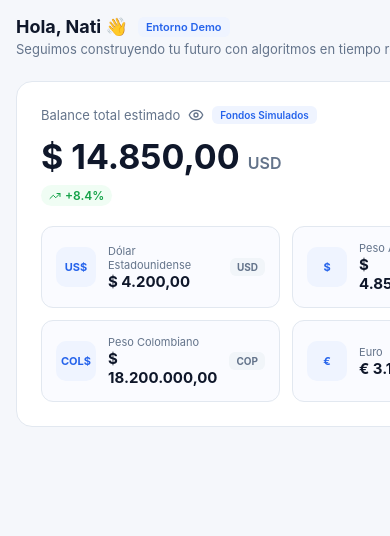
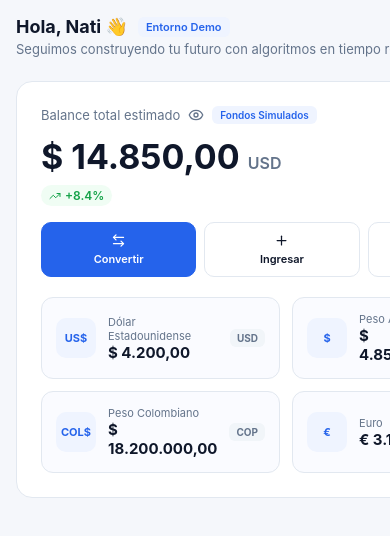
Before and after one commit to lNexapay/nexapay-frontend, a React (Vite) app: page /login in a window 390 px wide. Both pictures are taken after a click on the button 195 px from the left and 315 px from the top of the page. Shown: the top 536 px of the page. Built offline with nearby package versions, Linux system fonts and the light colour scheme; no server answers.

Commit message:
Dashboard: dos columnas y tarjeta NEXAPAY AI
El Dashboard pasa a una grilla de dos columnas (balance a la izquierda, NEXAPAY AI a la derecha) que se apila en pantallas angostas. Se agrega TarjetaAI con la sugerencia y el botón Preguntar.

```diff
--- /dev/null
+++ b/src/pages/Inicio/AccionesBalance.module.css
@@ -0,0 +1,53 @@
+.acciones {
+  display: flex;
+  gap: 8px;
+}
+
+.boton {
+  display: flex;
+  align-items: center;
+  gap: 6px;
+  height: 36px;
+  padding: 0 14px;
+  border: 1px solid var(--borde);
+  border-radius: 10px;
+  background: #fff;
+  color: var(--texto);
+  font-size: 13px;
+  font-weight: 600;
+  cursor: pointer;
+  transition: background 0.2s, border-color 0.2s;
+}
+
+.boton:hover {
+  background: #f8fafc;
+  border-color: #cbd5e1;
+}
+
+.principal {
+  background: var(--azul);
+  border-color: var(--azul);
+  color: #fff;
+}
+
+.principal:hover {
+  background: var(--azul-oscuro);
+  border-color: var(--azul-oscuro);
+}
+
+/* En mobile, los tres botones ocupan el ancho completo */
+@media (max-width: 900px) {
+  .acciones {
+    width: 100%;
+  }
+
+  .boton {
+    flex: 1;
+    justify-content: center;
+    flex-direction: column;
+    height: auto;
+    padding: 10px 6px;
+    gap: 4px;
+    font-size: 11px;
+  }
+}
--- /dev/null
+++ b/src/pages/Inicio/AccionesBalance.tsx
@@ -0,0 +1,18 @@
+import { ArrowLeftRight, Plus, ArrowUpRight } from 'lucide-react'
+import styles from './AccionesBalance.module.css'
+
+export default function AccionesBalance() {
+  return (
+    <div className={styles.acciones}>
+      <button type="button" className={`${styles.boton} ${styles.principal}`}>
+        <ArrowLeftRight size={15} /> Convertir
+      </button>
+      <button type="button" className={styles.boton}>
+        <Plus size={15} /> Ingresar
+      </button>
+      <button type="button" className={styles.boton}>
+        <ArrowUpRight size={15} /> Transferir
+      </button>
+    </div>
+  )
+}
--- a/src/pages/Inicio/TarjetaBalance.module.css
+++ b/src/pages/Inicio/TarjetaBalance.module.css
@@ -64,3 +64,16 @@
   gap: 12px;
   margin-top: 20px;
 }
+
+.cabecera {
+  display: flex;
+  justify-content: space-between;
+  align-items: flex-start;
+  gap: 16px;
+}
+
+@media (max-width: 900px) {
+  .cabecera {
+    flex-direction: column;
+  }
+}
--- a/src/pages/Inicio/TarjetaBalance.tsx
+++ b/src/pages/Inicio/TarjetaBalance.tsx
@@ -2,6 +2,7 @@ import { useState } from 'react'
 import { Eye, EyeOff, TrendingUp } from 'lucide-react'
 import { monedas, balanceTotalUSD, formatearMonto } from '../../data/monedas'
 import TarjetaMoneda from './TarjetaMoneda'
+import AccionesBalance from './AccionesBalance'
 import styles from './TarjetaBalance.module.css'
 
 export default function TarjetaBalance() {
@@ -9,6 +10,8 @@ export default function TarjetaBalance() {
 
   return (
     <section className={styles.tarjeta}>
+      <div className={styles.cabecera}>
+        <div>
           <div className={styles.fila}>
             <span className={styles.titulo}>Balance total estimado</span>
             <button
@@ -29,6 +32,10 @@ export default function TarjetaBalance() {
           <span className={styles.variacion}>
             <TrendingUp size={12} /> +8.4%
           </span>
+        </div>
+
+        <AccionesBalance />
+      </div>
 
       <div className={styles.monedas}>
         {monedas.map((m) => (
```
Lines whose indentation alone changed are shown as unchanged.
